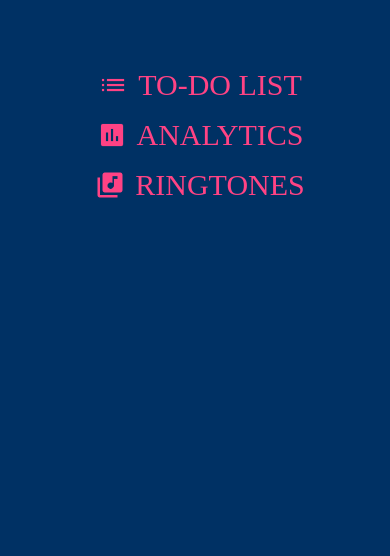
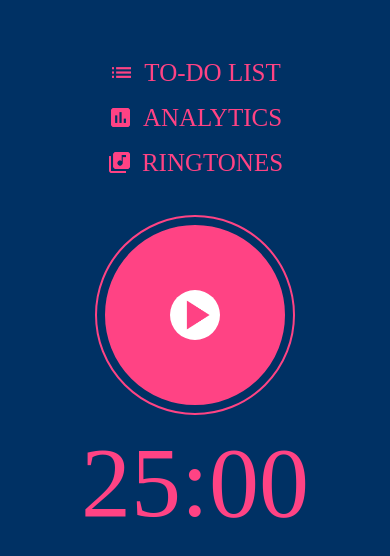
Before and after one commit to iamwalala/Pomodoro, a React Native app: screen / in a window 390 px wide. Shown: the top 556 px of the page. Built offline with nearby package versions, Linux system fonts and the light colour scheme.

Commit message:
Show timer UI.

```diff
--- a/App.js
+++ b/App.js
@@ -7,6 +7,7 @@
  */
 
 import React from 'react';
+import TimerCircle from './components/TimerCircle';
 import {
   TouchableOpacity,
   StyleSheet,
@@ -31,6 +32,8 @@ const App = () => {
           <Image style={styles.menuIcon} source={require('./images/ringtone_icon.png')}/>
           <Text style={styles.menuText}>RINGTONES</Text>
         </TouchableOpacity>
+        <TimerCircle workingMode={true} started={false}/>
+        <Text style={styles.workTimerText}>25:00</Text>
       </View>
     </View>
   );
@@ -45,7 +48,7 @@ const styles = StyleSheet.create({
   },
   menuContainer: {
     alignItems: 'center',
-    paddingTop: 60,
+    marginTop: 50,
   },
   menuItem: {
     flexDirection: 'row',
@@ -53,15 +56,22 @@ const styles = StyleSheet.create({
   },
   menuIcon: {
     margin: 10,
-    height: 30,
-    width: 30,
+    height: 25,
+    width: 25,
     resizeMode: 'stretch',
     tintColor: '#FF4384',
   },
   menuText: {
     color: '#FF4384',
-    fontSize: 30,
+    fontSize: 25,
     fontFamily: 'Roboto-Bold',
+    marginRight: 10,
+  },
+  workTimerText: {
+      color: '#FF4384',
+      fontSize: 100,
+      fontFamily: 'Roboto-Bold',
+      marginTop: 10,
   }
 });
 
--- /dev/null
+++ b/components/TimerCircle.js
@@ -0,0 +1,192 @@
+import React, { Component } from 'react'
+import {
+  StyleSheet,
+  TouchableOpacity,
+  View,
+  Image,
+} from 'react-native'
+
+class TimerCircle extends Component {
+    constructor(props) {
+        super(props)
+        this.state = {
+            workingMode: props.workingMode,
+            started: props.started
+        }
+    }
+
+    onPress = () => {
+        this.setState ({
+            started: !this.state.started
+        })
+    }
+
+    render() {
+        return (
+            <View style={this.getStyleForTimerFrame()}>
+              <View style={this.getStyleForTimerCircle()}>
+                <TouchableOpacity onPress={this.onPress}>
+                  <Image style={this.getStyleForTimerIcon()} source={this.getImageForTimerIcon()}/>
+                </TouchableOpacity>
+              </View>
+            </View>
+        );
+    }
+
+    getStyleForTimerFrame() {
+        if (this.state.workingMode) {
+            return styles.workTimerFrame
+        }
+        else {
+            return styles.breakTimerFrame
+        }
+    }
+
+    getStyleForTimerCircle() {
+        if (this.state.workingMode) {
+            if (this.state.started) {
+                return styles.workStartTimerCircle
+            }
+            else {
+                return styles.workStopTimerCircle
+            }
+        }
+        else {
+            if (this.state.started) {
+                return styles.breakStartTimerCircle
+            }
+            else {
+                return styles.breakStopTimerCircle
+            }
+        }
+    }
+
+    getStyleForTimerIcon() {
+        if (this.state.workingMode) {
+            if (this.state.started) {
+                return styles.workPauseIcon
+            }
+            else {
+                return styles.workStartIcon
+            }
+        }
+        else {
+            if (this.state.started) {
+                return styles.breakPauseIcon
+            }
+            else {
+                return styles.breakStartIcon
+            }
+        }
+    }
+
+    getImageForTimerIcon() {
+        if (this.state.started) {
+            return require('../images/pause_icon.png')
+        }
+        else {
+            return require('../images/play_arrow.png')
+        }
+    }
+
+};
+
+const styles = StyleSheet.create({
+    workStartIcon: {
+        height: 50,
+        width: 50,
+        tintColor: '#FF4384',
+        resizeMode: 'center',
+        backgroundColor: '#FFF',
+        borderRadius: 25,
+        borderWidth: 0,
+        borderColor: '#FFF',
+    },
+    workPauseIcon: {
+        height: 50,
+        width: 50,
+        tintColor: '#FF4384',
+        resizeMode: 'stretch',
+        borderRadius: 25,
+        borderWidth: 0,
+    },
+    workStopTimerCircle: {
+        height: 180,
+        width: 180,
+        borderRadius: 90,
+        borderWidth: 2,
+        borderColor: '#FF4384',
+        backgroundColor: '#FF4384',
+        alignItems: 'center',
+        justifyContent: 'center',
+    },
+    workStartTimerCircle: {
+        height: 180,
+        width: 180,
+        borderRadius: 90,
+        borderWidth: 2,
+        borderColor: '#FF4384',
+        backgroundColor: '#FFF',
+        alignItems: 'center',
+        justifyContent: 'center',
+    },
+    workTimerFrame: {
+        marginTop: 30,
+        height: 200,
+        width: 200,
+        borderRadius: 100,
+        borderWidth: 2,
+        borderColor: '#FF4384',
+        alignItems: 'center',
+        justifyContent: 'center',
+    },
+    breakStartIcon: {
+        height: 50,
+        width: 50,
+        tintColor: '#00A7FF',
+        resizeMode: 'center',
+        backgroundColor: '#FFF',
+        borderRadius: 25,
+        borderWidth: 0,
+        borderColor: '#FFF',
+    },
+    breakPauseIcon: {
+        height: 50,
+        width: 50,
+        tintColor: '#00A7FF',
+        borderRadius: 25,
+        borderWidth: 0,
+    },
+    breakStopTimerCircle: {
+        height: 180,
+        width: 180,
+        borderRadius: 90,
+        borderWidth: 2,
+        borderColor: '#00A7FF',
+        backgroundColor: '#00A7FF',
+        alignItems: 'center',
+        justifyContent: 'center',
+    },
+    breakStartTimerCircle: {
+        height: 180,
+        width: 180,
+        borderRadius: 90,
+        borderWidth: 2,
+        borderColor: '#00A7FF',
+        backgroundColor: '#FFF',
+        alignItems: 'center',
+        justifyContent: 'center',
+    },
+    breakTimerFrame: {
+        marginTop: 30,
+        height: 200,
+        width: 200,
+        borderRadius: 100,
+        borderWidth: 2,
+        borderColor: '#00A7FF',
+        alignItems: 'center',
+        justifyContent: 'center',
+    }
+});
+
+export default TimerCircle;
--- a/package.json
+++ b/package.json
@@ -26,7 +26,7 @@
   },
   "rnpm": {
     "assets": [
-	    "./fonts/"
+      "./fonts/"
     ]
   }
 }
```
Also changed, not shown: images/pause_icon.png (added), images/play_arrow.png (added).
